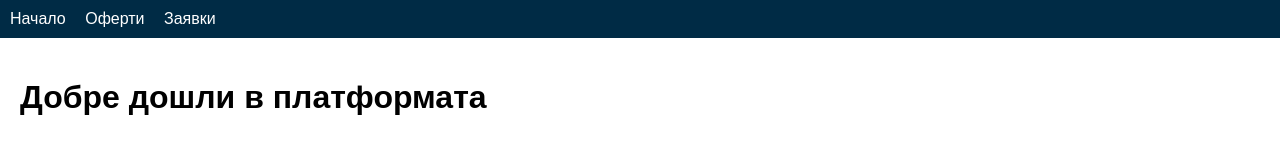
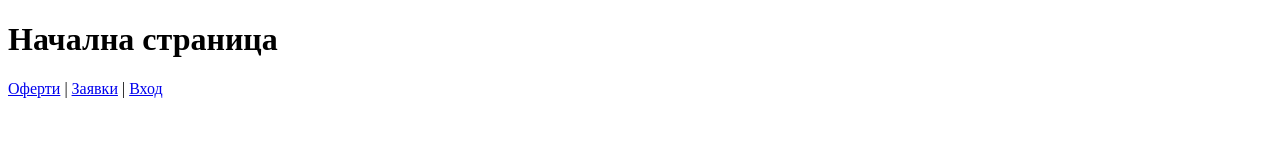
Before and after one commit to ktihomirov96/test1, a website: page index.html in a window 1280 px wide. Drawn offline with Linux system fonts and the light colour scheme.

Commit message:
Add files via upload

```diff
--- a/index.html
+++ b/index.html
@@ -1,19 +1,9 @@
-<!DOCTYPE html>
-<html lang="bg">
-<head>
-  <meta charset="UTF-8" />
-  <meta name="viewport" content="width=device-width, initial-scale=1.0"/>
-  <title>Платформа за оферти и ремонти</title>
-  <link rel="stylesheet" href="styles.css">
-</head>
+<!DOCTYPE html><html><head><meta charset="UTF-8"><title>Начало</title></head>
 <body>
+  <h1>Начална страница</h1>
   <nav>
-    <a href="index.html">Начало</a>
-    <a href="offers.html">Оферти</a>
-    <a href="requests.html">Заявки</a>
+    <a href="/offers">Оферти</a> |
+    <a href="/requests">Заявки</a> |
+    <a href="/login">Вход</a>
   </nav>
-  <main>
-    <h1>Добре дошли в платформата</h1>
-  </main>
-</body>
-</html>
+</body></html>
--- a/package.json
+++ b/package.json
@@ -1,5 +1,6 @@
+
 {
-  "name": "offers-platform",
+  "name": "repair-tracker",
   "version": "1.0.0",
   "main": "server.js",
   "scripts": {
--- a/styles.css
+++ b/styles.css
@@ -1,4 +1 @@
-body { font-family: sans-serif; margin: 0; padding: 0; }
-nav { background: #002b45; padding: 10px; }
-nav a { color: white; margin-right: 15px; text-decoration: none; }
-main { padding: 20px; }
+body { font-family: sans-serif; background: #f0f0f0; } h1 { color: #2c3e50; }
```
Also changed, not shown: login.html (+1 -1 lines), offers.html (+1 -12 lines), requests.html (+1 -12 lines), server.js (+7 -4 lines).
